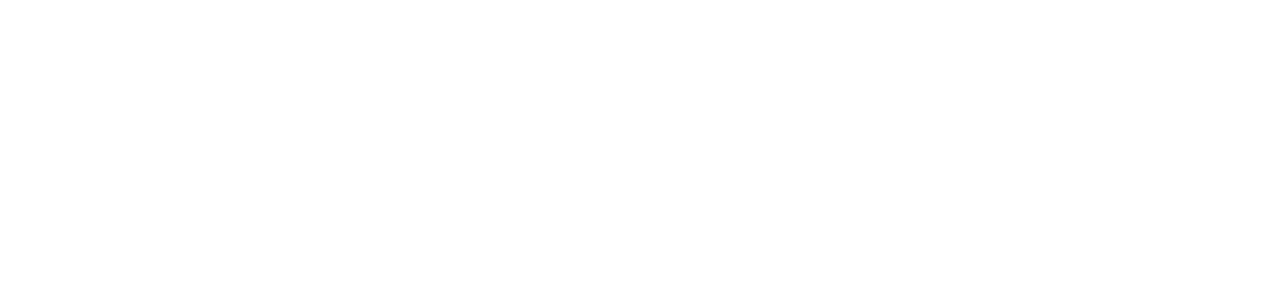
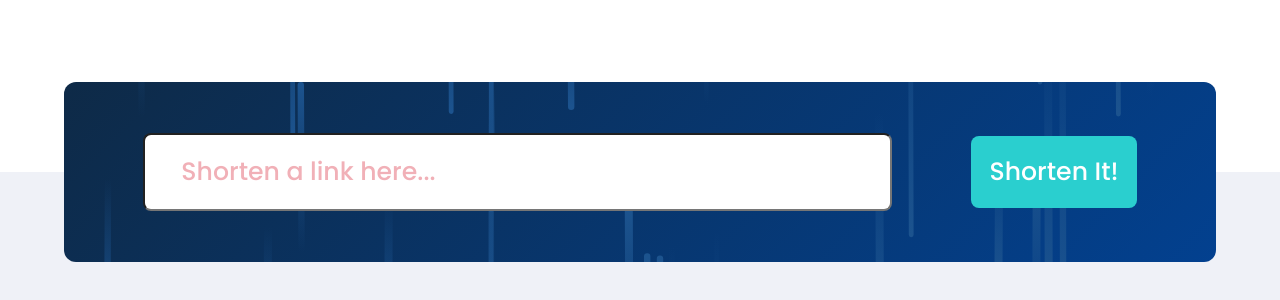
Before and after one commit to Im-Abhi/TIF, a Next.js app: page / in a window 1280 px wide. Shown: the part 952-1252 px from the top of the page. Before the commit the page ends 1124 px from the top, so only its background shows below. Built offline with nearby package versions, Linux system fonts and the light colour scheme.

Commit message:
Shorten link section added

```diff
--- /dev/null
+++ b/components/ShortenIt/ShortenIt.js
@@ -0,0 +1,83 @@
+import React, { useState, useEffect, Fragment } from "react";
+import axios from "axios";
+
+import { CopyToClipboard } from "react-copy-to-clipboard";
+import {
+    Flex,
+    Background,
+    SearchBar,
+    Button,
+    LinkList,
+    CopyBtn,
+    GivenLink,
+    Paragraph,
+    LinkContainer,
+} from "../ShortenIt/ShortenItStyled";
+
+const Searchbar = () => {
+    const [query, setQuery] = useState("");
+    const [response, setResponse] = useState(null);
+    const [loading, setLoading] = useState(false);
+    const [copied, setCopied] = useState(false);
+    const [linksList, setLinksList] = useState([]);
+    useEffect(() => {
+        if (copied) {
+            setTimeout(() => setCopied(false), 3000);
+        }
+    }, [copied]);
+
+    const handleOnClick = async (e) => {
+        if (query !== "") {
+            try {
+                setLoading(true);
+                let res = await axios.get(
+                    `https://api.shrtco.de/v2/shorten?url=${query}`
+                );
+                console.log(res.data);
+                setResponse(res.data);
+                setLinksList([...linksList, res.data]);
+                setLoading(false);
+                setQuery('');
+            } catch (e) {
+                console.log(e);
+            }
+        } else {
+
+        }
+    };
+
+    return (
+        <Flex>
+            <Background>
+                <SearchBar
+                    input
+                    type="text"
+                    placeholder="Shorten a link here..."
+                    value={query}
+                    onChange={(e) => setQuery(e.target.value)}
+                />
+                <Button onClick={handleOnClick}>
+                    {loading ? "Shortening...." : "Shorten It!"}
+                </Button>
+            </Background>
+            {linksList.map((response, idx) =>
+                <Fragment key={idx}>
+                    <LinkList>
+                        <GivenLink>{response.result.original_link}</GivenLink>
+                        <LinkContainer>
+                            <Paragraph>{response.result.short_link}</Paragraph>
+                            <CopyToClipboard
+                                text={response.result.short_link}
+                                onCopy={() => setCopied(true)}
+                            >
+                                <CopyBtn copied={copied}>{copied ? "Copied" : "Copy"}</CopyBtn>
+                            </CopyToClipboard>
+                        </LinkContainer>
+                    </LinkList>
+                </Fragment>
+            )}
+        </Flex>
+    );
+};
+
+export default Searchbar;
--- /dev/null
+++ b/components/ShortenIt/ShortenItStyled.js
@@ -0,0 +1,174 @@
+import styled from "styled-components";
+
+export const Flex = styled.div`
+  background-color: #eff1f7;
+  position: relative;
+  width: 100%;
+  min-height: 10rem;
+  display: flex;
+  align-items: center;
+  justify-content: center;
+  padding: 7rem 0 2rem;
+  flex-direction: column;
+  gap: 2rem;
+`;
+
+export const Background = styled.div`
+  display: flex;
+  position: absolute;
+  align-items: center;
+  justify-content: space-evenly;
+  width: 90%;
+  max-width: 1500px;
+  margin: 0 auto 5rem;
+  top: -5rem;
+  height: 10rem;
+  background: url("./Meteor.svg");
+  background-size: cover;
+  border-radius: 12px;
+  flex-direction: row;
+  z-index: 1;
+  @media screen and (max-width: 768px) {
+    flex-direction: column;
+    padding: 1rem 0;
+  }
+`;
+
+export const SearchBar = styled.input`
+  display: flex;
+  font-size: 1.4rem;
+  padding: 1rem 2rem;
+  width: 80%;
+  max-width: 65%;
+  border-radius: 8px;
+  outline: none;
+  color: #f1b0b7;
+  @media screen and (max-width: 768px) {
+    font-size: 1rem;
+    width: 100%;
+    max-width: 90%;
+  }
+  &::placeholder {
+    color: #f1b0b7;
+  }
+`;
+
+export const Button = styled.button`
+  height: 40%;
+  border-radius: 8px;
+  color: white;
+  background-color: ${({ theme }) => theme.colors.Cyan};
+  white-space: nowrap;
+  padding: 0 1rem;
+  font-size: 1.4rem;
+  font-weight: 500;
+  cursor: pointer;
+  outline: none;
+  border: none;
+  text-decoration: none;
+  &:hover {
+    background-color: #9be3e2;
+  }
+
+  @media screen and (max-width: 768px) {
+    font-size: 1rem;
+    width: 100%;
+    max-width: 90%;
+    margin-top: 1rem;
+  }
+`;
+
+export const LinkList = styled.div`
+  display: flex;
+  background-color: white;
+  width: 85%;
+  max-width: 1500px;
+  align-items: center;
+  height: 4rem;
+  border-radius: 10px;
+  justify-content: space-between;
+
+  @media screen and (max-width: 768px) {
+    width: 90%;
+    height: 10rem;
+    flex-direction: column;
+    justify-content: flex-start;
+  }
+`;
+
+export const GivenLink = styled.p`
+  font-size: 1.2rem;
+  font-weight: 500;
+  white-space: nowrap;
+  overflow: hidden;
+  text-overflow: ellipsis;
+  color: #444242;
+  margin: 0;
+  padding: 1rem 1.5rem;
+  @media screen and (max-width: 1200px) {
+    font-size: 1.2rem;
+    font-weight: 500;
+    width: 50%;
+    padding-inline: 1rem;
+  }
+  @media screen and (max-width: 768px) {
+    font-size: 1rem;
+    border-bottom: 2px solid #e7e6e6;
+    font-weight: 500;
+    width: 100%;
+  }
+`;
+
+export const LinkContainer = styled.div`
+  display: flex;
+  width: 30%;
+  justify-content: flex-end;
+  gap: 0 1.5rem;
+  align-items: center;
+  padding-inline: 1.5rem;
+
+  @media screen and (max-width: 1200px) {
+    width: 45%;
+    padding-inline: 1rem;
+  }
+  @media screen and (max-width: 768px) {
+    flex-direction: column;
+    width: 100%;
+    padding-bottom: 1rem;
+    }
+`;
+
+export const Paragraph = styled.p`
+  display: flex;
+  align-items: center;
+  font-size: 1.2rem;
+  color: #2acfcf;
+  @media screen and (max-width: 768px) {
+    width: 100%;
+    font-size: 1rem;
+    font-weight: 600;
+  }
+`;
+
+export const CopyBtn = styled.button`
+  display: flex;
+  border-radius: 8px;
+  color: white;
+  background-color: ${({ copied }) => copied ? "#3a3053" : "#2acfcf"};
+  white-space: nowrap;
+  padding: 10px 30px;
+  font-size: 18px;
+  cursor: pointer;
+  outline: none;
+  border: none;
+  text-decoration: none;
+
+  &:hover {
+    background-color: ${({ copied }) => copied ? "" : "#9be3e2"};
+  }
+
+  @media screen and (max-width: 768px) {
+    width: 100%;
+    justify-content: center;
+  }
+`;
--- a/package.json
+++ b/package.json
@@ -10,8 +10,10 @@
   },
   "dependencies": {
     "@emotion/css": "^11.9.0",
+    "axios": "^0.27.2",
     "next": "12.2.3",
     "react": "18.2.0",
+    "react-copy-to-clipboard": "^5.1.0",
     "react-dom": "18.2.0",
     "react-icons": "^4.4.0",
     "styled-components": "^5.3.5",
--- a/pages/index.js
+++ b/pages/index.js
@@ -1,9 +1,11 @@
 import GetStarted from '../components/GetStarted/GetStarted';
+import ShortenIt from '../components/ShortenIt/ShortenIt';
 
 export default function Home() {
 	return (
 		<div>
 			<GetStarted />
+			<ShortenIt />
 		</div>
 	)
 }
--- a/styles/globals.css
+++ b/styles/globals.css
@@ -5,7 +5,6 @@
     padding: 0;
     margin: 0;
     font-size: 18px;
-    font-family: 'Poppins', sans-serif;
 }
 
 a {
@@ -14,5 +13,6 @@
 }
 
 * {
+    font-family: 'Poppins', sans-serif;
     box-sizing: border-box;
 }
```
Also changed, not shown: 1 other file (tests, documents, lock files or other folders).
